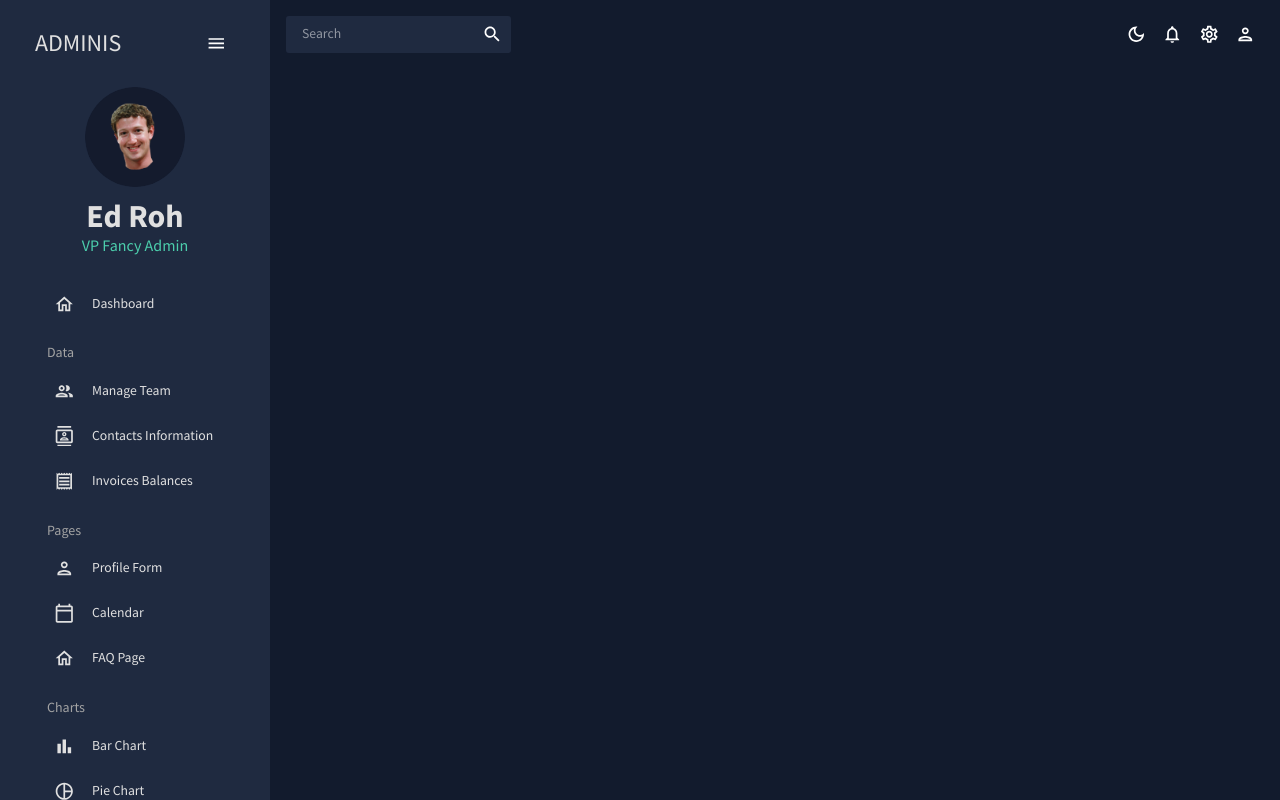
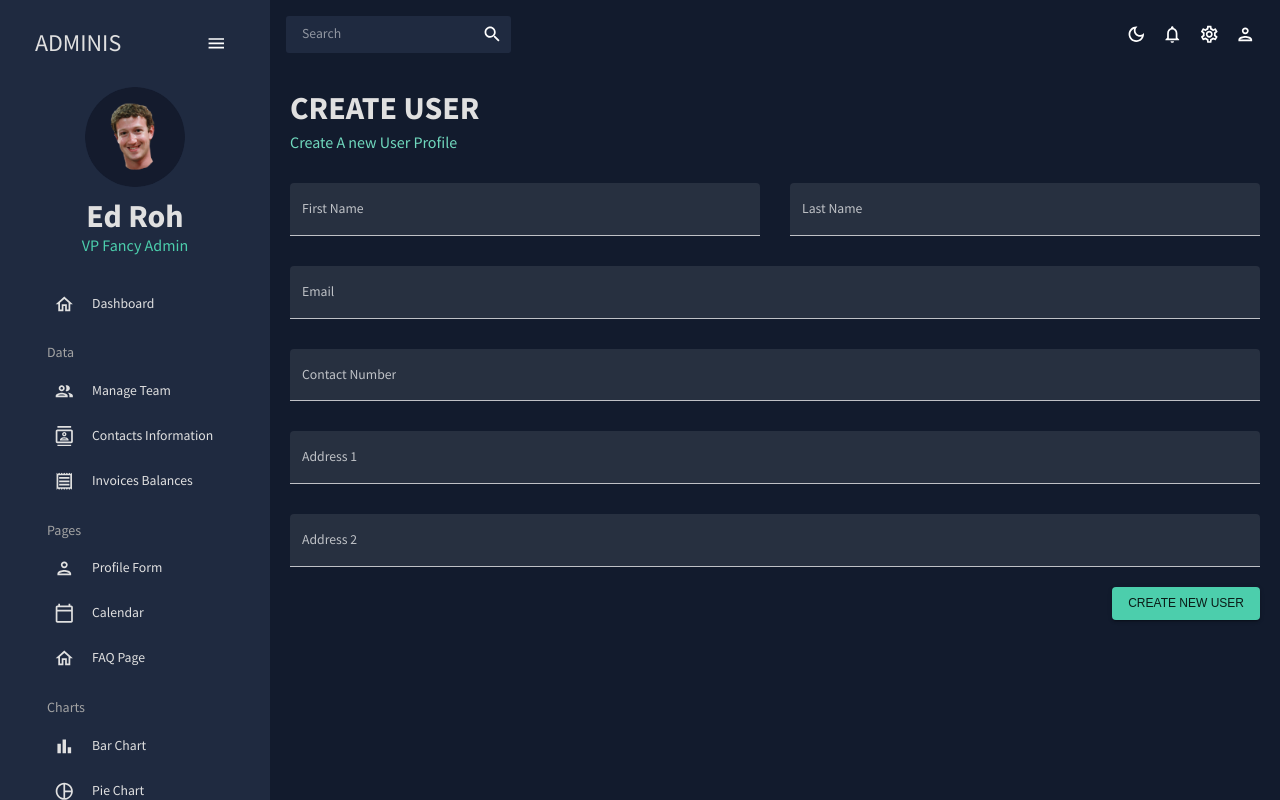
Before and after one commit to MoncefDrew/Admin-Dashboard, a React (Create React App) app: page /form in a window 1280 px wide. Built offline with nearby package versions, Linux system fonts and the light colour scheme.

Commit message:
added form page

```diff
--- a/src/App.js
+++ b/src/App.js
@@ -8,7 +8,8 @@
 import Invoices from "./scenes/Invoices/index";
 import Contacts from "./scenes/Contacts/index";
 import Team from "./scenes/Team/index";
-/*import Form from "./scenes/form";
+import Form from "./scenes/form";
+/*
 import Bar from "./scenes/bar";
 import Pie from "./scenes/pie";
 import Line from "./scenes/line";
@@ -36,8 +37,9 @@
                       <Route path="/invoices" element={<Invoices/>}/>
                       <Route path="/team" element={<Team/>}/>
                       <Route path="/contacts" element={<Contacts/>}/>
+                      <Route path="/form" element={<Form/>}/>
                     {/*
-                    <Route path="/form" element={<Form/>}/>
+
                     <Route path="/bar" element={<Bar/>}/>
                     <Route path="/pie" element={<Pie/>}/>
                     <Route path="/line" element={<Line/>}/>
--- /dev/null
+++ b/src/scenes/form/index.jsx
@@ -0,0 +1,149 @@
+import {Box,Button,TextField} from "@mui/material"
+import {Formik} from "formik";
+import * as yup from "yup";
+import {useMediaQuery} from "@mui/material";
+import Header from "../../components/Header";
+
+const Form = (values) => {
+    const isNonMobile = useMediaQuery("(min-width: 600px)");
+
+    const handleForrmSumbit = (values) => {
+        console.log(values);
+    };
+
+    return(
+        <Box m="20px">
+            <Header title="CREATE USER" subtitle="Create A new User Profile"/>
+
+            <Formik
+                initialValues={initialValues}
+                onSubmit={handleForrmSumbit}
+                validationSchema={checkoutSchema}>
+                {({
+                    values,errors,touched,handleBlur,handleChange,handleSubmit,
+                })=> (
+                    <form onSubmit={handleSubmit}>
+                        <Box
+                            display="grid"
+                            gap="30px"
+                            gridTemplateColumns="repeat(4, minmax(0, 1fr))"
+                            sx={{
+                                "& > div": {gridColumn: isNonMobile ? undefined : "span 4"},
+                            }}
+                        >
+                            <TextField
+                                fullWidth
+                                variant="filled"
+                                type="text"
+                                label="First Name"
+                                onBlur={handleBlur}
+                                onChange={handleChange}
+                                value={values.firstName}
+                                name="firstName"
+                                error={!!touched.firstName && !!errors.firstName}
+                                helperText={touched.firstName && errors.firstName}
+                                sx={{gridColumn: "span 2"}}
+                            />
+                            <TextField
+                                fullWidth
+                                variant="filled"
+                                type="text"
+                                label="Last Name"
+                                onBlur={handleBlur}
+                                onChange={handleChange}
+                                value={values.lastName}
+                                name="lastName"
+                                error={!!touched.lastName && !!errors.lastName}
+                                helperText={touched.lastName && errors.lastName}
+                                sx={{gridColumn: "span 2"}}
+                            />
+                            <TextField
+                                fullWidth
+                                variant="filled"
+                                type="text"
+                                label="Email"
+                                onBlur={handleBlur}
+                                onChange={handleChange}
+                                value={values.email}
+                                name="email"
+                                error={!!touched.email && !!errors.email}
+                                helperText={touched.email && errors.email}
+                                sx={{gridColumn: "span 4"}}
+                            />
+                            <TextField
+                                fullWidth
+                                variant="filled"
+                                type="text"
+                                label="Contact Number"
+                                onBlur={handleBlur}
+                                onChange={handleChange}
+                                value={values.contact}
+                                name="contact"
+                                error={!!touched.contact && !!errors.contact}
+                                helperText={touched.contact && errors.contact}
+                                sx={{gridColumn: "span 4"}}
+                            />
+                            <TextField
+                                fullWidth
+                                variant="filled"
+                                type="text"
+                                label="Address 1"
+                                onBlur={handleBlur}
+                                onChange={handleChange}
+                                value={values.address1}
+                                name="address1"
+                                error={!!touched.address1 && !!errors.address1}
+                                helperText={touched.address1 && errors.address1}
+                                sx={{gridColumn: "span 4"}}
+                            />
+                            <TextField
+                                fullWidth
+                                variant="filled"
+                                type="text"
+                                label="Address 2"
+                                onBlur={handleBlur}
+                                onChange={handleChange}
+                                value={values.address2}
+                                name="address2"
+                                error={!!touched.address2 && !!errors.address2}
+                                helperText={touched.address2 && errors.address2}
+                                sx={{gridColumn: "span 4"}}
+                            />
+                        </Box>
+                        <Box display="flex" justifyContent="end" mt="20px">
+                            <Button type="submit" color="secondary" variant="contained">
+                                Create New User
+                            </Button>
+                        </Box>
+                    </form>
+                )}
+            </Formik>
+        </Box>
+    )
+}
+
+const phoneRegExp = /^((\+[1-9]{1,4}[ -]?)|(\([0-9]{2,3}\)[ -]?)|([0-9]{2,4})[ -]?)*?[0-9]{3,4}[ -]?[0-9]{3,4}$/;
+
+const checkoutSchema = yup.object().shape({
+    firstName: yup.string().required("required"),
+    lastName: yup.string().required("required"),
+    email: yup.string().email("invalid email").required("required"),
+    contact: yup.string()
+        .required("required")
+        .matches(phoneRegExp, "Phone number is not valid")
+        .required("required"),
+    address1: yup.string().required("required"),
+    address2: yup.string().required("required"),
+});
+
+const initialValues = {
+    firstName: "",
+    lastName: "",
+    email: "",
+    contact: "",
+    address1: "",
+    addresses: "",
+
+};
+
+export default Form;
```
